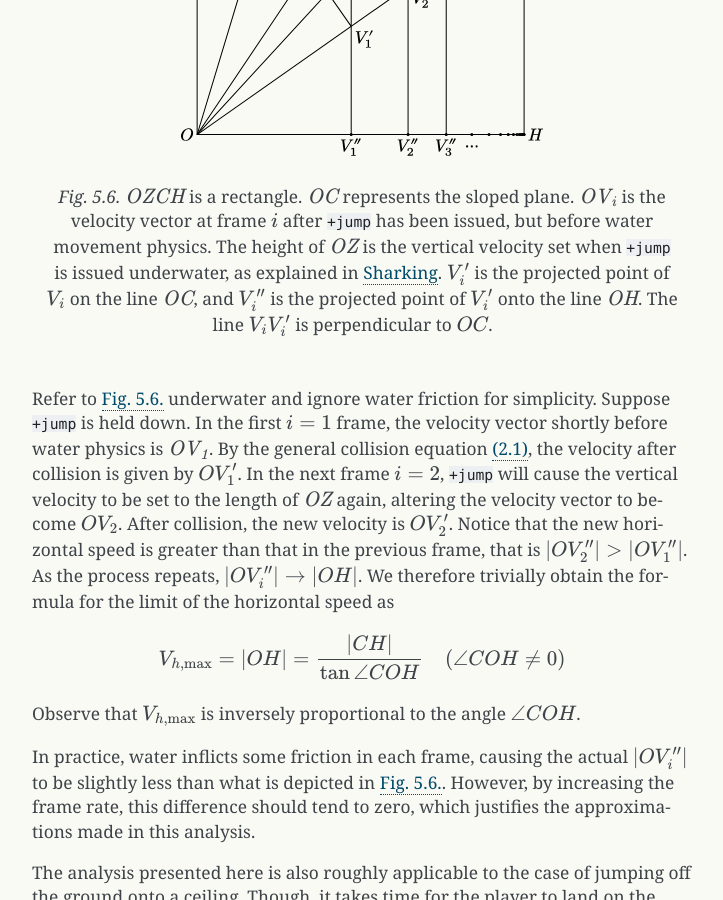
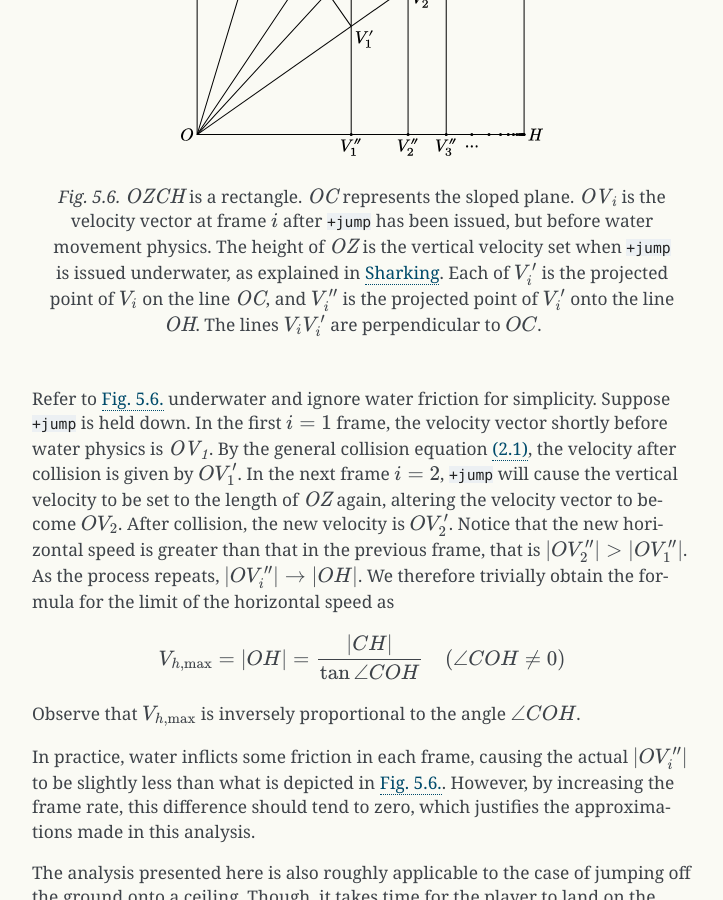
Before and after one commit to Matherunner/hldoc, a Sphinx documentation site: the page built from source/duckjump.rst, in a window 1280 px wide and 900 px high, scrolled down 7280 px. Shown: the whole window, without its empty margins (388-1111 px from the left). Built offline with Sphinx 7.4.7, drawn with Linux system fonts in a browser that asks for light colours; formulas are drawn with MathJax 3.

Commit message:
Fix typo

```diff
--- a/source/duckjump.rst
+++ b/source/duckjump.rst
@@ -119,7 +119,7 @@
 .. figure:: images/sloped-plane-jump.svg
    :name: sloped plane jump
 
-   :math:`\mathit{OZCH}` is a rectangle. :math:`\mathit{OC}` represents the sloped plane. :math:`\mathit{OV_i}` is the velocity vector at frame :math:`i` after ``+jump`` has been issued, but before water movement physics. The height of :math:`\mathit{OZ}` is the vertical velocity set when ``+jump`` is issued underwater, as explained in :ref:`sharking`. :math:`V_i'` is the projected point of :math:`V_i` on the line :math:`\mathit{OC}`, and :math:`V_i''` is the projected point of :math:`V_i'` onto the line :math:`\mathit{OH}`. The line :math:`V_iV_i'` is perpendicular to :math:`OC`.
+   :math:`\mathit{OZCH}` is a rectangle. :math:`\mathit{OC}` represents the sloped plane. :math:`\mathit{OV_i}` is the velocity vector at frame :math:`i` after ``+jump`` has been issued, but before water movement physics. The height of :math:`\mathit{OZ}` is the vertical velocity set when ``+jump`` is issued underwater, as explained in :ref:`sharking`. Each of :math:`V_i'` is the projected point of :math:`V_i` on the line :math:`\mathit{OC}`, and :math:`V_i''` is the projected point of :math:`V_i'` onto the line :math:`\mathit{OH}`. The lines :math:`V_iV_i'` are perpendicular to :math:`OC`.
 
 Refer to :numref:`sloped plane jump` underwater and ignore water friction for simplicity. Suppose ``+jump`` is held down. In the first :math:`i = 1` frame, the velocity vector shortly before water physics is :math:`\mathit{OV_1}`. By the general collision equation :eq:`general collision equation`, the velocity after collision is given by :math:`OV_1'`. In the next frame :math:`i = 2`, ``+jump`` will cause the vertical velocity to be set to the length of :math:`\mathit{OZ}` again, altering the velocity vector to become :math:`OV_2`. After collision, the new velocity is :math:`OV_2'`. Notice that the new horizontal speed is greater than that in the previous frame, that is :math:`\lvert OV_2''\rvert > \lvert OV_1''\rvert`. As the process repeats, :math:`\lvert OV_i''\rvert \to \lvert OH\rvert`. We therefore trivially obtain the formula for the limit of the horizontal speed as
 
```
